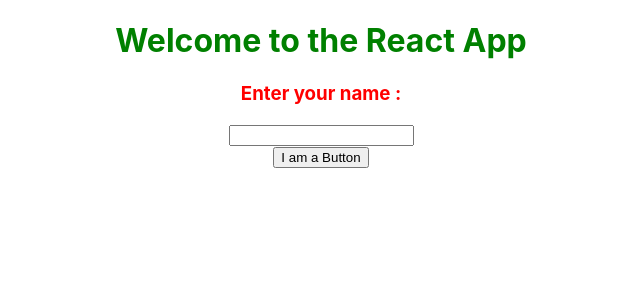
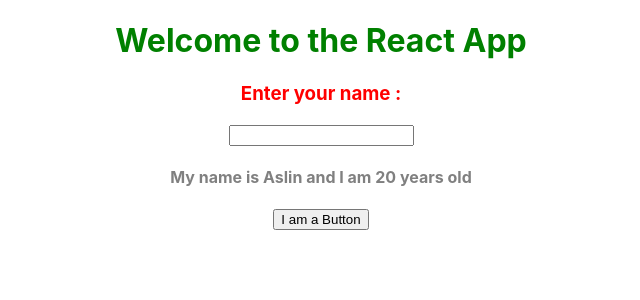
Before and after one commit to aslin-joel-r/learning-react-js, a React (Create React App) app in the folder client/: page / in a window 1280 px wide. Shown: the top 300 px of the page, without its empty margins (319-959 px from the left). Built offline with nearby package versions, Linux system fonts and the light colour scheme.

Commit message:
used variables embedded in the html

```diff
--- a/client/src/MyInput.js
+++ b/client/src/MyInput.js
@@ -1,11 +1,16 @@
 import MyApp from './MyApp.css'
 
 export default function MyInput(){
+    const info={
+        name:'Aslin',
+        age:20,
+
+    }
     return(
         <div>
             <h3>Enter your name :</h3>
             <input type='text'></input>
-
+            <h4>My name is {info.name} and I am {info.age} years old</h4>
         </div>
     )
 }
```
